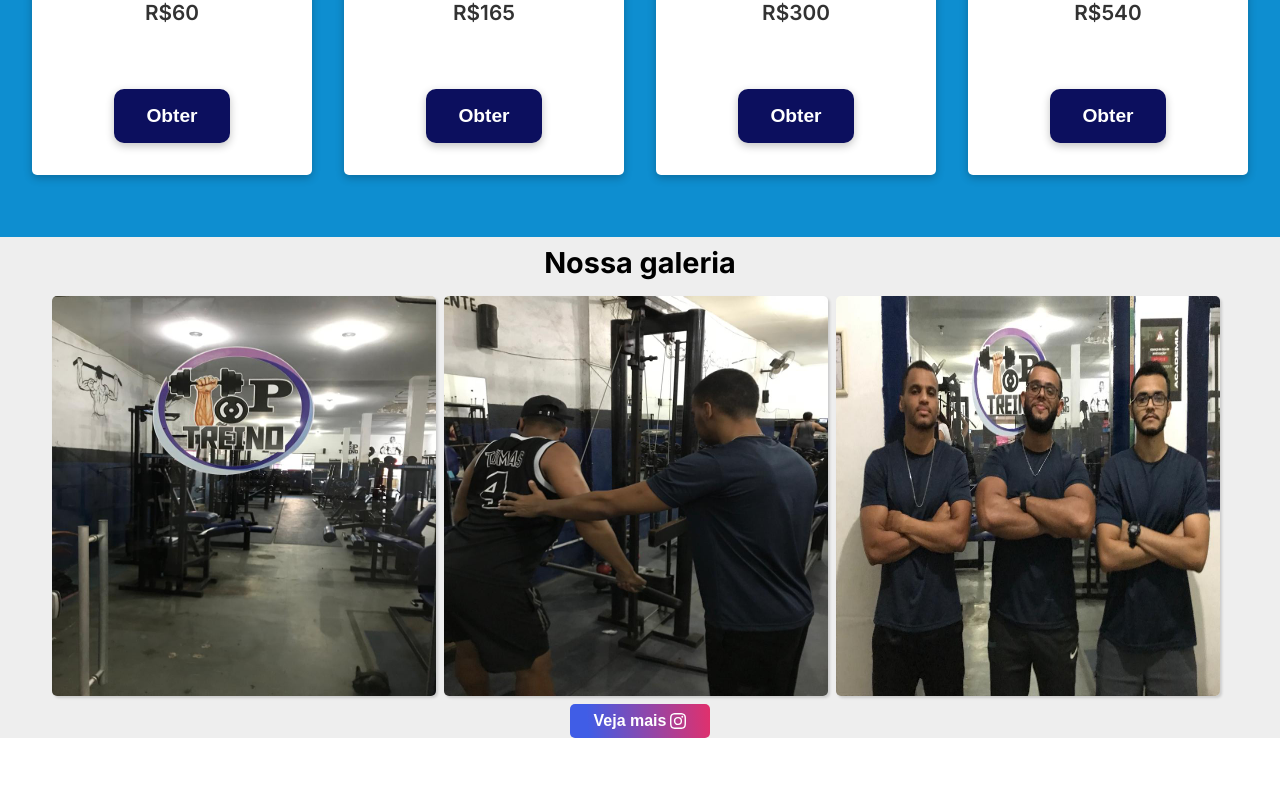
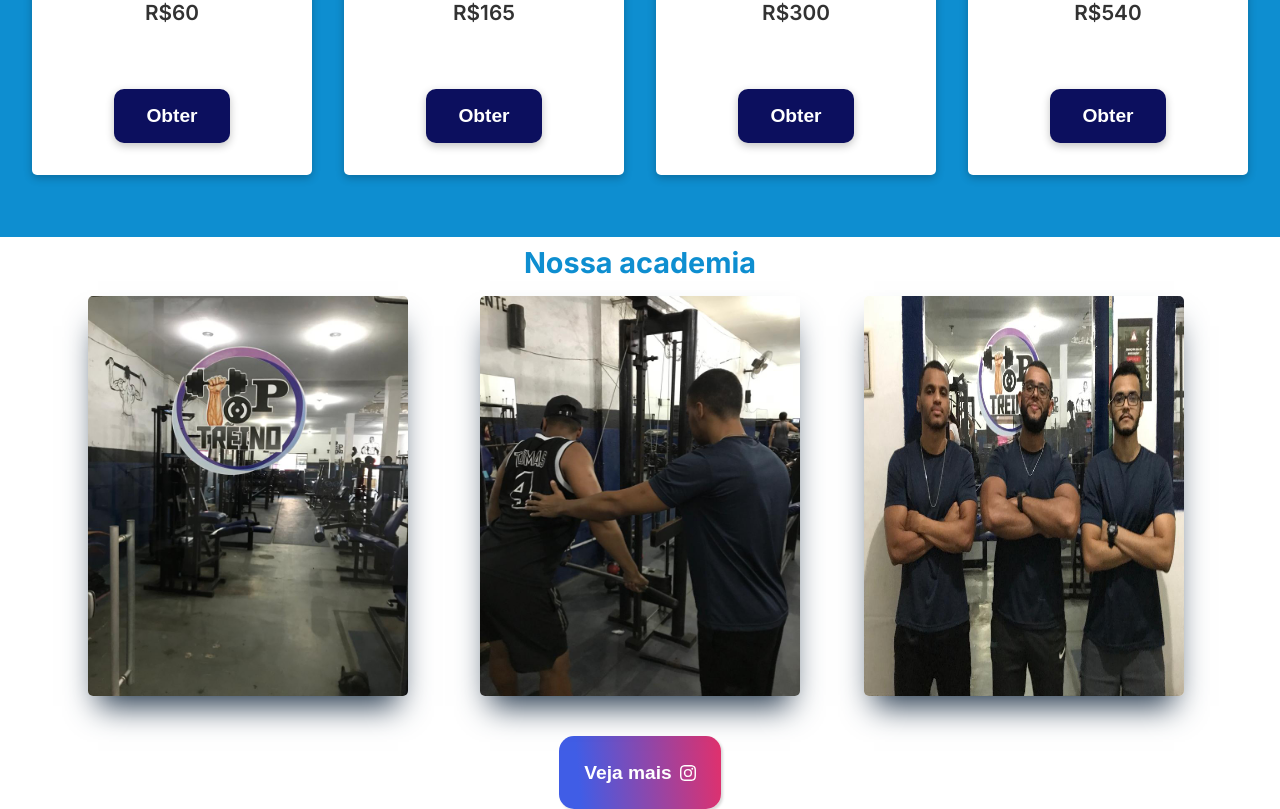
Before and after one commit to raulhenrique-x3/Top-Treino-Next-Js, a Next.js app: page / in a window 1280 px wide. Shown: the part 958-1767 px from the top of the page. Before the commit the page ends 1696 px from the top, so only its background shows below. Built offline with nearby package versions, Linux system fonts and the light colour scheme.

Commit message:
mudanças no resposivo

```diff
--- a/components/header/header.module.scss
+++ b/components/header/header.module.scss
@@ -38,10 +38,15 @@ $text-shadow: 2px 1px #0000002a;
     }
 }
 
+.biList{
+    background-color: #0000006e;
+    border-radius: 100%;
+}
+
 .menuButton {
     border: none;
-    background-color: unset;
     color: #fff;
+    background: none;
 }
 
 .logo,
--- a/components/section03/Section03.js
+++ b/components/section03/Section03.js
@@ -4,7 +4,7 @@ import styles from '../section03/section03.module.scss'
 const Section03 = () => {
     return (
         <section className={styles.section03}>
-            <h2 className={styles.ourGym}>Nossa galeria</h2>
+            <h2 className={styles.ourGym}>Nossa academia</h2>
             <div className={styles.sect03Content}>
                 <div className={styles.gymPhotos}>
                     <div className={styles.principalGymPhoto}>
@@ -33,8 +33,6 @@ const Section03 = () => {
                             />
                         </div>
                     </div>
-                    <div className={styles.thirdGymPhoto}></div>
-
                 </div>
                 <div className={styles.viewMore}>
                     <a href='https://www.instagram.com/academiatoptreino/' className={styles.hrefInsta}>
--- a/components/section03/section03.module.scss
+++ b/components/section03/section03.module.scss
@@ -5,7 +5,6 @@ $font-family-01: 'Inter', sans-serif;
 .section03 {
     width: 100%;
     height: 100%;
-    background-color: $secondary-color;
 }
 
 .ourGym {
@@ -13,7 +12,7 @@ $font-family-01: 'Inter', sans-serif;
     font-family: 'Inter', sans-serif;
     text-align: center;
     font-size: 1.8rem;
-    color: #000;
+    color: $primary-color;
     padding: 8px;
 
     @media (min-width: 1440px) {
@@ -43,21 +42,21 @@ $font-family-01: 'Inter', sans-serif;
 
     @media (min-width: 620px) {
         flex-direction: row;
+        gap: 64px;
     }
 }
 
 .principalGymPhoto {
-    width: 95vw;
+    width: 80vw;
     height: 50vh;
-    box-shadow: rgba(0, 0, 0, 0.15) 1.95px 1.95px 2.6px;
+    box-shadow: rgb(38, 57, 77) 0px 20px 30px -10px;
     overflow: hidden;
     position: relative;
     border-radius: 5px;
 
     @media (min-width: 620px) {
-        width: 30vw;
+        width: 25vw;
         height: 50vh;
-
     }
 }
 
@@ -66,8 +65,8 @@ $font-family-01: 'Inter', sans-serif;
     .principalGymPhoto:hover,
     .secGym:hover,
     .thirdGym:hover {
-        width: 31vw;
-        height: 51vh;
+        width: 25.5vw;
+        height: 50.5vh;
         transition: 0.3s ease-in-out;
         cursor: pointer;
     }
@@ -83,6 +82,7 @@ $font-family-01: 'Inter', sans-serif;
     padding: 8px;
 
     @media (min-width: 620px) {
+        gap: 64px;
         width: unset;
         justify-content: unset;
     }
@@ -93,12 +93,12 @@ $font-family-01: 'Inter', sans-serif;
     width: 50vw;
     height: 30vh;
     overflow: hidden;
-    box-shadow: rgba(0, 0, 0, 0.15) 1.95px 1.95px 2.6px;
+    box-shadow: rgb(38, 57, 77) 0px 20px 30px -10px;
     position: relative;
     border-radius: 5px;
 
     @media (min-width: 620px) {
-        width: 30vw;
+        width: 25vw;
         height: 50vh;
     }
 }
@@ -116,21 +116,50 @@ $font-family-01: 'Inter', sans-serif;
     border: none;
     background: rgb(64, 93, 230);
     background: linear-gradient(85deg, rgba(64, 93, 230, 1) 13%, rgba(225, 48, 108, 1) 100%);
+    box-shadow: rgba(0, 0, 0, 0.15) 1.95px 1.95px 2.6px;
     padding: 8px 24px 8px 24px;
     display: flex;
     justify-content: center;
     align-items: center;
     border-radius: 5px;
-    gap: 4px;
+    gap: 8px;
 
+    @media (min-width: 620px) {
+        padding: clamp(16px, 2vw, 32px);
+        border-radius: 15px;
+        cursor: pointer;
+        margin-top: 32px;
+    }
 }
 
 .seeMore {
     font-size: 1rem;
     font-weight: 600;
     color: #fff;
+
+    @media (min-width: 620px) {
+        font-size: 1.2rem;
+    }
+
+    @media (min-width: 1440px) {
+        font-size: 3rem;
+    }
+
+    @media (min-width: 2560px) {
+        font-size: 5rem;
+    }
 }
 
 .biInstagram {
     color: #fff;
+
+    @media (min-width: 1440px) {
+        width: 48px;
+        height: 48px;
+    }
+
+    @media (min-width: 2560px) {
+        width: 72px;
+        height: 72px;
+    }
 }
```
